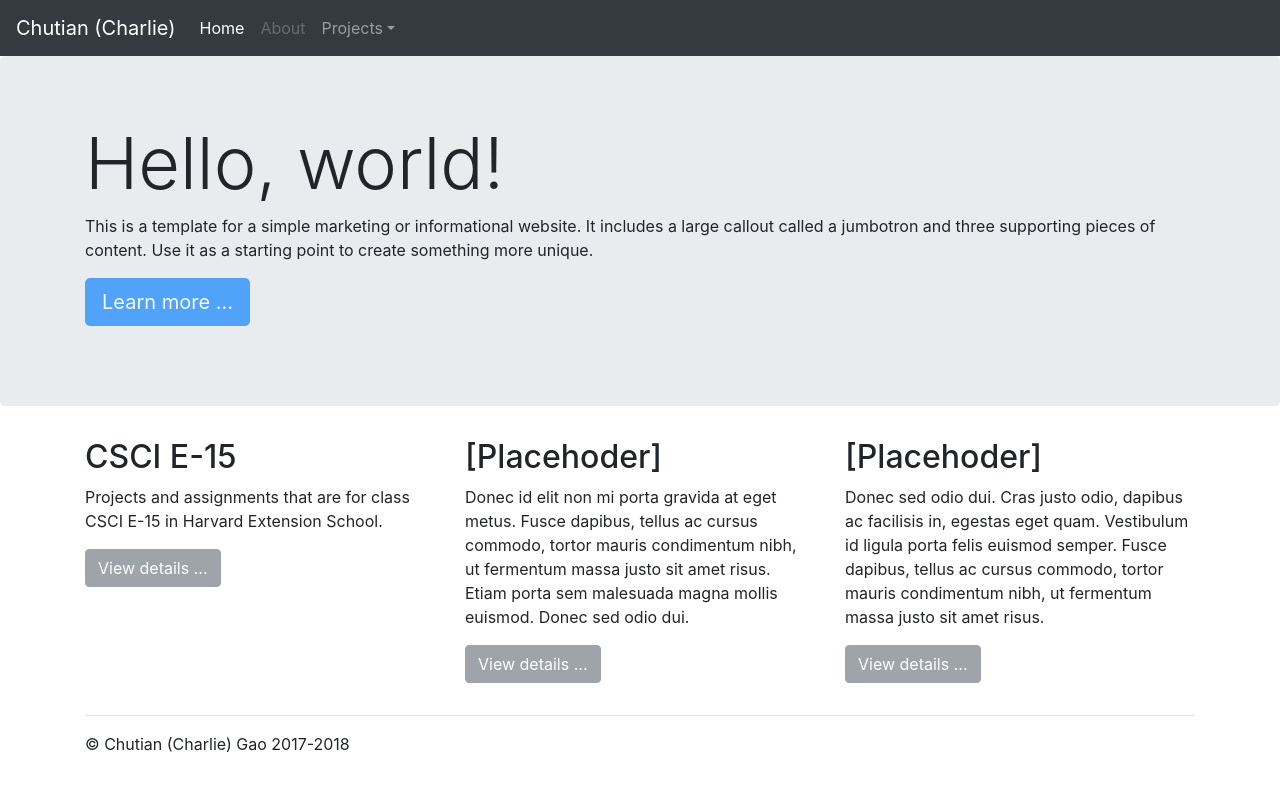
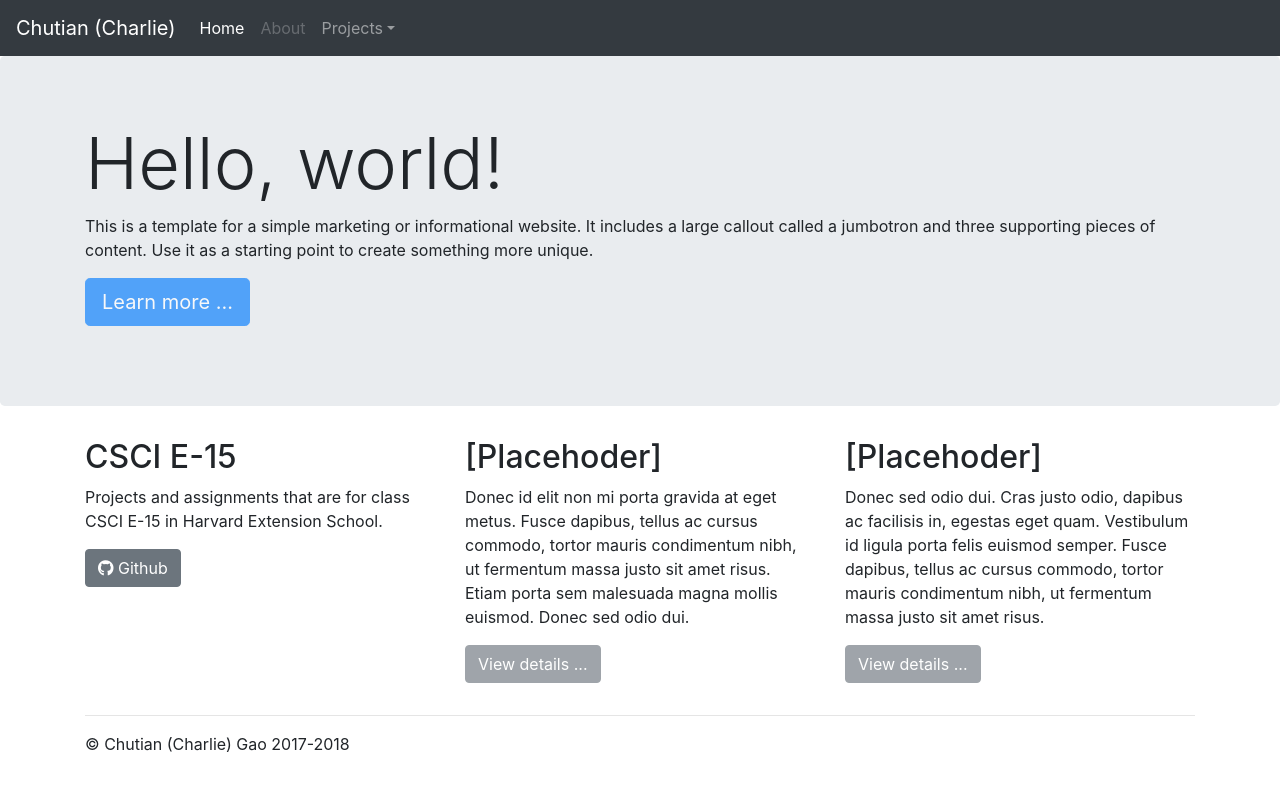
Before and after one commit to ChutianGao/charlie-harvard.github.io, a plain HTML site: page index.html in a window 1280 px wide. Drawn offline with nearby package versions, Linux system fonts and the light colour scheme.

Commit message:
new icons

```diff
--- a/index.html
+++ b/index.html
@@ -15,6 +15,9 @@
 
     <!-- Custom styles for this template -->
     <link href="css/jumbotron.css" rel="stylesheet">
+
+    <!-- Fontawesome CDN https://fontawesome.com/icons-->
+    <link href="https://use.fontawesome.com/releases/v5.0.4/css/all.css" rel="stylesheet">
   </head>
 
   <body>
@@ -62,7 +65,9 @@
           <div class="col-md-4">
             <h2>CSCI E-15</h2>
             <p>Projects and assignments that are for class CSCI E-15 in Harvard Extension School.</p>
-            <p><a class="btn btn-secondary disabled" href="#" role="button">View details ...</a></p>
+            <p>
+              <a class="btn btn-secondary" href="https://github.com/charlie-harvard" target="_blank" role="button"><i class="fab fa-github"></i> Github</a>
+            </p>
           </div>
           <div class="col-md-4">
             <h2>[Placehoder]</h2>
```
